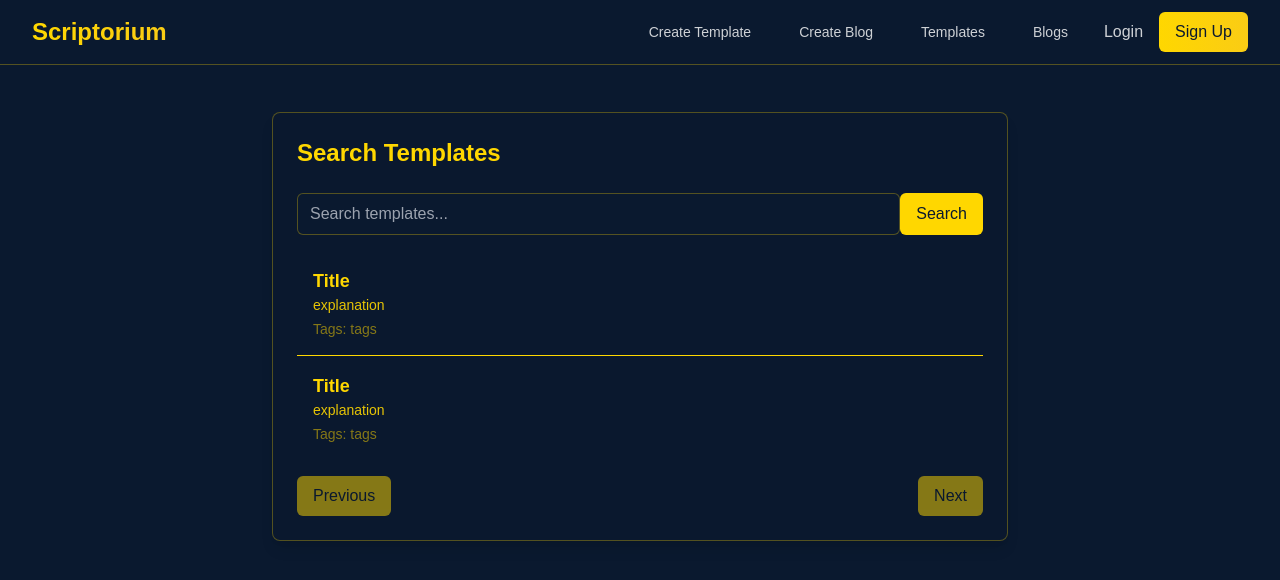
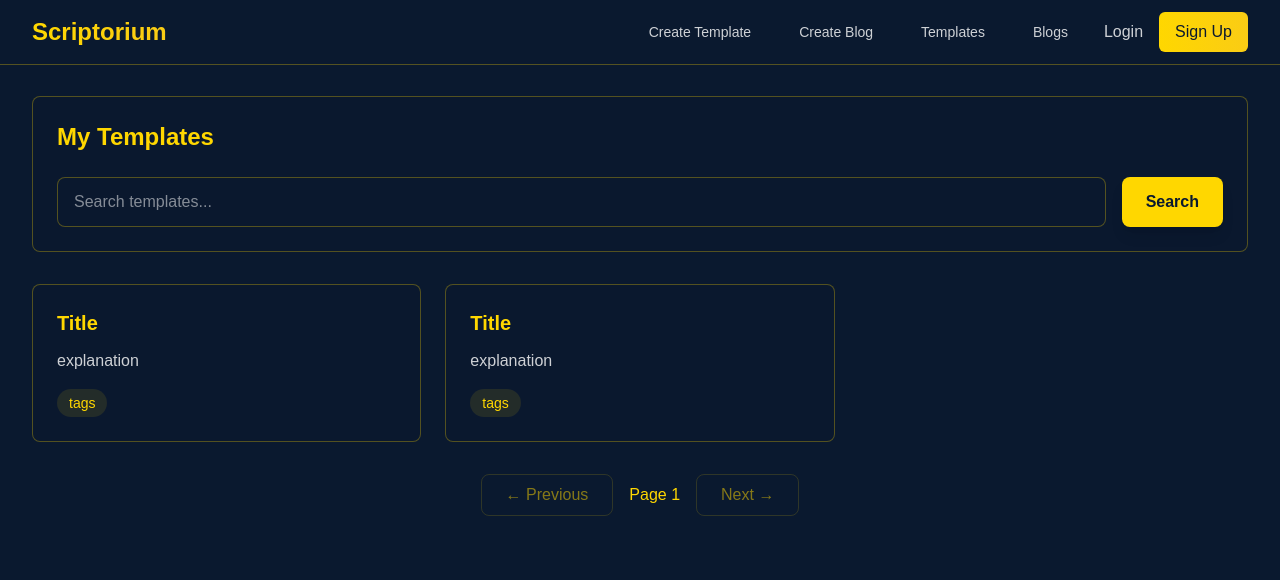
Before and after one commit to YehyunLee/Scriptorium, a Next.js app in the folder PP2/scriptorium/: page /template/profile in a window 1280 px wide. Shown: the top 580 px of the page. Built offline with nearby package versions, Linux system fonts and the light colour scheme.

Commit message:
UI improvement

```diff
--- a/PP2/scriptorium/pages/template/profile.tsx
+++ b/PP2/scriptorium/pages/template/profile.tsx
@@ -1,8 +1,24 @@
 import { useState } from "react";
+import Link from "next/link";
 
 export default function SearchTemplates() {
   const [searchQueryString, setSearchQueryString] = useState<string>("");
-  const [templates, setTemplates] = useState<any[]>([{id: "1", title: "Title", explanation: "explanation", tags: "tags", content: "content"}, {id: "2", title: "Title", explanation: "explanation", tags: "tags", content: "content"}]);
+  const [templates, setTemplates] = useState<any[]>([
+    {
+      id: "1",
+      title: "Title",
+      explanation: "explanation",
+      tags: "tags",
+      content: "content",
+    },
+    {
+      id: "2",
+      title: "Title",
+      explanation: "explanation",
+      tags: "tags",
+      content: "content",
+    },
+  ]);
   const [loadingQuery, setLoadingQuery] = useState<boolean>(false);
   const [error, setError] = useState<string | null>(null);
   const [page, setPage] = useState<number>(1);
@@ -23,9 +39,8 @@ export default function SearchTemplates() {
           headers: {
             "Content-Type": "application/json",
             Authorization: `Bearer ${token}`,
+          },
         }
-        }
-
       );
 
       if (response.ok) {
@@ -48,68 +63,124 @@ export default function SearchTemplates() {
     handleSearch();
   };
 
+  // This part was done by Github Copilot to redesign the UI of the page
   return (
-    <div className="min-h-screen bg-navy p-12">
-        <div className="max-w-3xl mx-auto px-4">
-            <div className="bg-navy/50 border border-gold/30 rounded-lg shadow-lg p-6">
-                <h2 className="text-2xl font-bold mb-6 text-gold">
-                  Search Templates
-                </h2>
-
-                <div className="mb-4 flex">
+    <div className="min-h-screen bg-navy p-8">
+      <div className="max-w-7xl mx-auto">
+        <div className="flex flex-col space-y-8">
+          {/* Search Header */}
+          <div className="bg-navy/50 border border-gold/30 rounded-lg p-6">
+            <h2 className="text-2xl font-bold text-gold mb-6">My Templates</h2>
+            <div className="flex gap-4">
               <input
                 type="text"
                 placeholder="Search templates..."
                 value={searchQueryString}
                 onChange={(e) => setSearchQueryString(e.target.value)}
-                    className="w-full px-3 py-2 bg-navy border border-gold/30 rounded-md text-white focus:ring-gold focus:border-gold"
+                className="flex-1 px-4 py-3 bg-navy/70 border border-gold/30 rounded-lg text-white
+                  placeholder:text-white/50 focus:ring-2 focus:ring-gold/50 focus:border-gold
+                  transition-all duration-200"
               />
               <button
                 onClick={handleSearch}
                 disabled={loadingQuery}
-                    className="bg-gold text-navy py-2 px-4 rounded-md hover:bg-gold/90 focus:outline-none focus:ring-2 focus:ring-gold focus:ring-offset-2"
+                className="px-6 py-3 bg-gold text-navy font-semibold rounded-lg
+                  hover:bg-gold/90 disabled:opacity-50 disabled:cursor-not-allowed
+                  transition-all duration-200 shadow-lg hover:shadow-gold/20"
               >
-                    {loadingQuery ? "Searching..." : "Search"}
+                {loadingQuery ? (
+                  <div className="flex items-center gap-2">
+                    <div
+                      className="w-4 h-4 border-2 border-navy/30 border-t-navy
+                      rounded-full animate-spin"
+                    />
+                    Searching...
+                  </div>
+                ) : (
+                  "Search"
+                )}
               </button>
             </div>
-
-                {error && <p className="text-red-600 text-sm">{error}</p>}
-
-                <div>
-                  {templates.length > 0 ? (
-                    <ul className="divide-y divide-gold">
-                      {templates.map((template) => (
-                        <li key={template.id} className="p-4 cursor-pointer hover:bg-gray-600">
-                          <h3 className="text-lg font-bold text-gold">{template.title}</h3>
-                          <p className="text-sm text-gold/90">{template.explanation}</p>
-                          <div className="text-sm text-gold/50 mt-1">Tags: {template.tags}</div>
-                        </li>
-                      ))}
-                    </ul>
-                  ) : (
-                    !loadingQuery && <p className="text-gray-600 text-sm">No templates found</p>
-                  )}
           </div>
 
+          {/* Error Message */}
+          {error && (
+            <div
+              className="bg-red-500/10 border border-red-500 text-red-500
+              rounded-lg p-4 text-sm"
+            >
+              {error}
+            </div>
+          )}
+
+          {/* Templates Grid */}
+          <div className="grid grid-cols-1 md:grid-cols-2 lg:grid-cols-3 gap-6">
+            {templates.map((template) => (
+              <Link href={`/template/${template.id}`} key={template.id}>
+                <div
+                  className="bg-navy/50 border border-gold/30 rounded-lg p-6
+                  hover:border-gold hover:shadow-lg hover:shadow-gold/10
+                  transition-all duration-200 h-full flex flex-col"
+                >
+                  <h3 className="text-xl font-bold text-gold mb-3">
+                    {template.title}
+                  </h3>
+                  <p className="text-white/80 mb-4 flex-grow line-clamp-3">
+                    {template.explanation}
+                  </p>
+                  <div className="flex flex-wrap gap-2">
+                    {template.tags
+                      .split(",")
+                      .map((tag: string, index: number) => (
+                        <span
+                          key={index}
+                          className="px-3 py-1 bg-gold/10 text-gold text-sm rounded-full"
+                        >
+                          {tag.trim()}
+                        </span>
+                      ))}
+                  </div>
+                </div>
+              </Link>
+            ))}
+          </div>
+
+          {/* Empty State */}
+          {!loadingQuery && templates.length === 0 && (
+            <div className="text-center py-12">
+              <p className="text-white/60 text-lg">No templates found</p>
+            </div>
+          )}
+
+          {/* Pagination */}
           {templates.length > 0 && (
-                  <div className="mt-4 flex justify-between">
+            <div className="flex justify-center gap-4 mt-8">
               <button
                 disabled={loadingQuery || page === 1}
                 onClick={() => handlePageChange(page - 1)}
-                      className={`bg-gold text-navy py-2 px-4 rounded-md hover:bg-gold/90 focus:outline-none focus:ring-2 focus:ring-gold focus:ring-offset-2 ${
-                        page === 1 ? "cursor-not-allowed opacity-50" : "hover:opacity-80"
-                      }`}
+                className={`px-6 py-2 rounded-lg border border-gold/30 text-gold
+                  ${
+                    page === 1
+                      ? "opacity-50 cursor-not-allowed"
+                      : "hover:bg-gold/10 hover:border-gold"
+                  }
+                  transition-all duration-200`}
               >
-                      Previous
+                ← Previous
               </button>
+              <span className="flex items-center text-gold">Page {page}</span>
               <button
                 disabled={loadingQuery || templates.length < limit}
                 onClick={() => handlePageChange(page + 1)}
-                      className={`bg-gold text-navy py-2 px-4 rounded-md hover:bg-gold/90 focus:outline-none focus:ring-2 focus:ring-gold focus:ring-offset-2 ${
-                        templates.length < limit ? "cursor-not-allowed opacity-50" : "hover:opacity-80"
-                      }`}
+                className={`px-6 py-2 rounded-lg border border-gold/30 text-gold
+                  ${
+                    templates.length < limit
+                      ? "opacity-50 cursor-not-allowed"
+                      : "hover:bg-gold/10 hover:border-gold"
+                  }
+                  transition-all duration-200`}
               >
-                      Next
+                Next →
               </button>
             </div>
           )}
@@ -117,4 +188,4 @@ export default function SearchTemplates() {
       </div>
     </div>
   );
-};
+}
```
Lines whose indentation alone changed are shown as unchanged.
